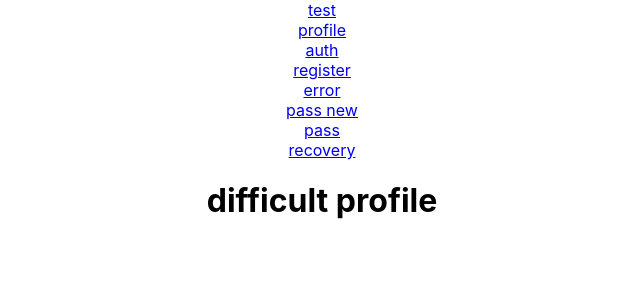
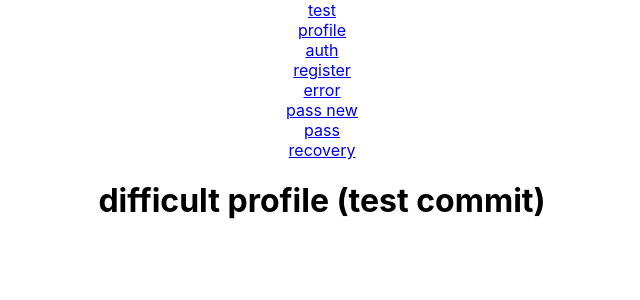
Before and after one commit to 6y6jlb/friday-project, a React (Create React App) app: page / in a window 1280 px wide. Shown: the top 300 px of the page, without its empty margins (318-958 px from the left). Built offline with nearby package versions, Linux system fonts and the light colour scheme.

Commit message:
test commit

```diff
--- a/src/main/ui/components/profile/Profile.tsx
+++ b/src/main/ui/components/profile/Profile.tsx
@@ -1,5 +1,5 @@
 import React from "react";
 
 export const Profile:React.FC= (props)=>{
-    return <h1>difficult profile</h1>
+    return <h1>difficult profile (test commit)</h1>
 }
```
